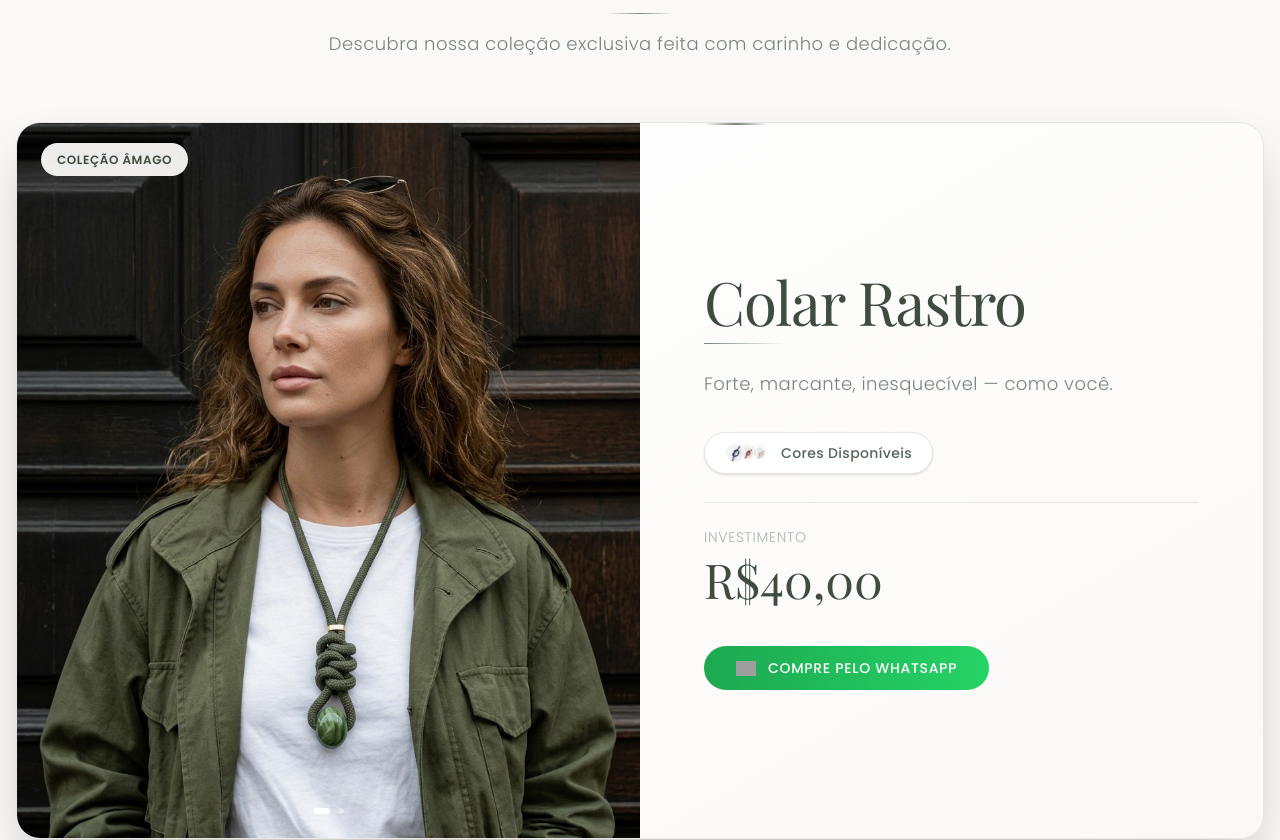
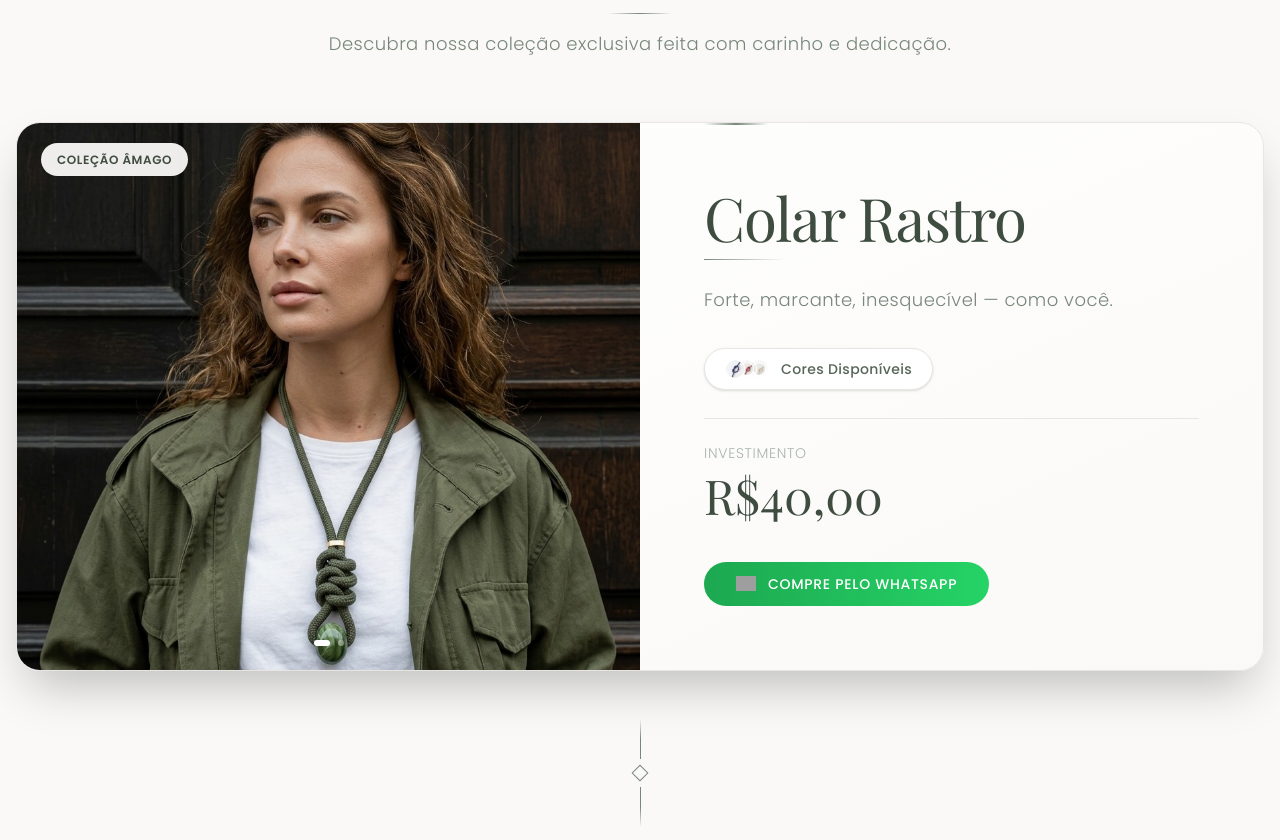
Before and after one commit to thtowers/site-deu-no, a React (Vite) app: page / in a window 1280 px wide. Shown: the part 1660-2500 px from the top of the page. Built offline with nearby package versions, Linux system fonts and the light colour scheme; grey boxes are pictures that could not be loaded.

Commit message:
feat: add ProductCard component with image carousel and color selection support

```diff
--- a/src/components/ProductCard.jsx
+++ b/src/components/ProductCard.jsx
@@ -50,6 +50,13 @@ const ProductCard = ({
 
     return (
         <>
+            {/* PRÉ-CARREGAMENTO (evita piscada (blink) da segunda foto) */}
+            <div className="hidden">
+                {images.map((url, idx) => (
+                    <img key={idx} src={url} alt="preload" decoding="async" />
+                ))}
+            </div>
+
             <motion.div
                 id={id}
                 initial={{ opacity: 0, y: 30 }}
@@ -66,19 +73,19 @@ const ProductCard = ({
                 <div className={`flex flex-col ${reversed ? 'lg:flex-row-reverse' : 'lg:flex-row'} items-stretch`}>
                     {/* Imagem */}
                     <div
-                        className="lg:w-1/2 relative overflow-hidden bg-[#f3f2f0] group self-stretch flex flex-col justify-center"
+                        className="lg:w-1/2 relative overflow-hidden bg-[#f3f2f0] group self-stretch flex flex-col justify-center min-h-[350px] sm:min-h-[450px] lg:min-h-0 aspect-[4/5] lg:aspect-auto"
                         style={{ touchAction: 'pan-y' }}
                     >
                         <div className="absolute inset-0 bg-linear-to-br from-black/5 to-transparent z-10 pointer-events-none"></div>
 
                         {/* Animação de transição entre imagens */}
-                        <AnimatePresence initial={false} mode="wait">
+                        <AnimatePresence initial={false}>
                             <motion.div
                                 key={currentIndex}
-                                initial={{ opacity: 0, scale: 0.98 }}
-                                animate={{ opacity: 1, scale: 1 }}
-                                exit={{ opacity: 0, scale: 0.98 }}
-                                transition={{ duration: 0.15, ease: "easeOut" }}
+                                initial={{ opacity: 0 }}
+                                animate={{ opacity: 1 }}
+                                exit={{ opacity: 0 }}
+                                transition={{ duration: 0.3, ease: "easeInOut" }}
                                 drag="x"
                                 dragConstraints={{ left: 0, right: 0 }}
                                 dragElastic={0.7}
@@ -90,14 +97,14 @@ const ProductCard = ({
                                         prevImage({ preventDefault: () => { }, stopPropagation: () => { } });
                                     }
                                 }}
-                                className="w-full h-auto cursor-grab active:cursor-grabbing touch-none"
+                                className="absolute inset-0 w-full h-full cursor-grab active:cursor-grabbing touch-none"
                             >
                                 <picture className="pointer-events-none select-none w-full h-full block">
                                     {mobileImageSrc && currentIndex === 0 && <source media="(max-width: 768px)" srcSet={mobileImageSrc} />}
                                     <img
                                         src={currentImage}
                                         alt={`${name} - Joia Exclusiva`}
-                                        className="w-full h-auto object-cover pointer-events-none block"
+                                        className="w-full h-full object-cover pointer-events-none block"
                                         onError={onImageError}
                                         loading="lazy"
                                     />
```
